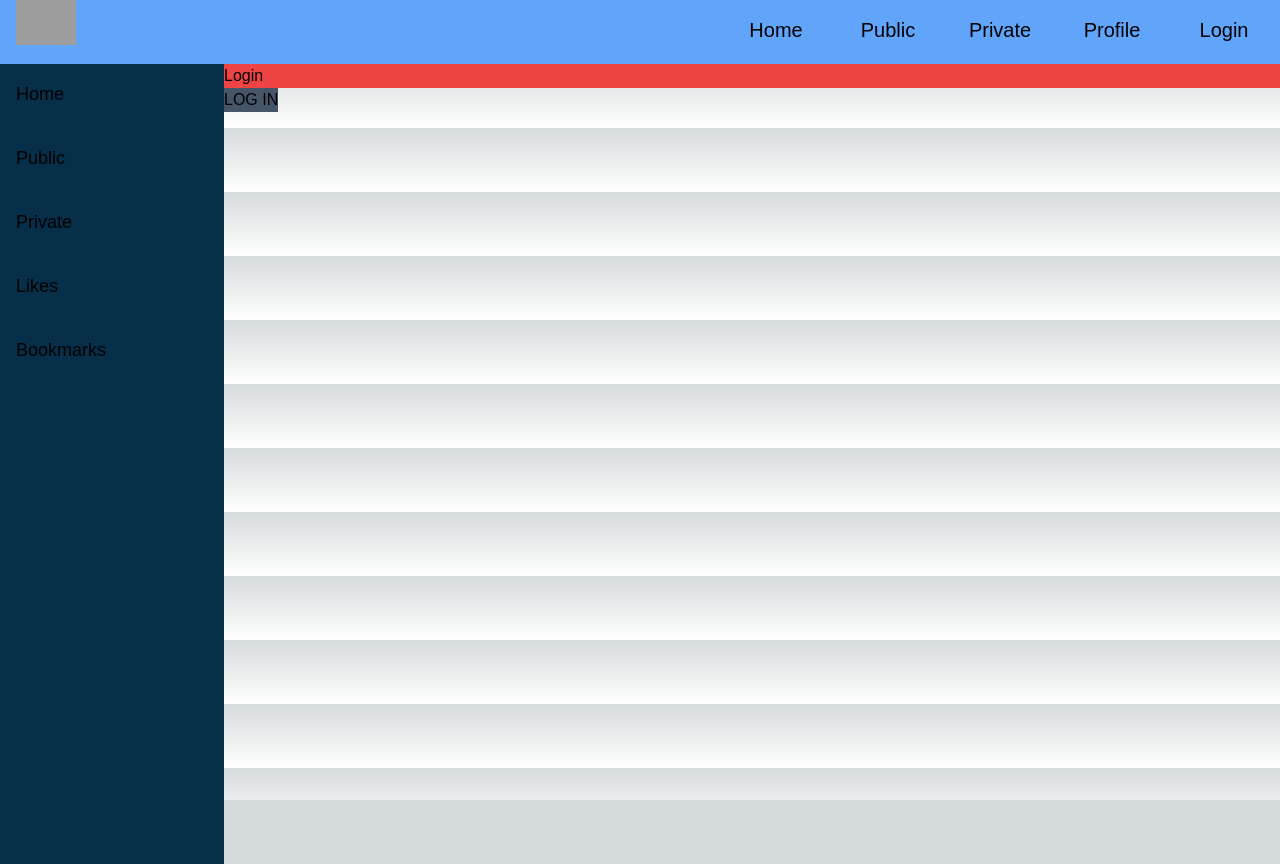
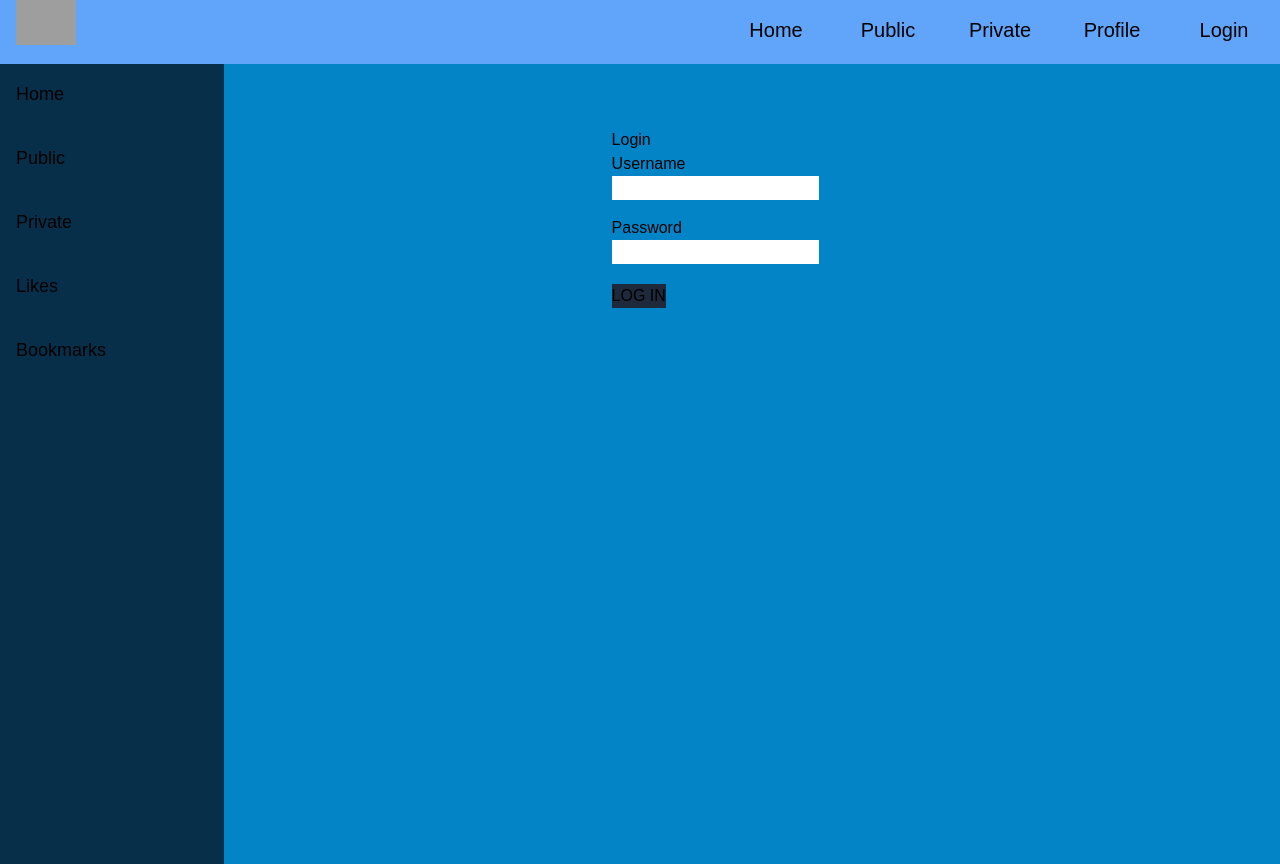
Before and after one commit to SanC005/chimes, a Next.js app: page /login in a window 1280 px wide. Before the commit the page ends 800 px from the top, so only its background shows below. Built offline with nearby package versions, Linux system fonts and the light colour scheme; grey boxes are pictures that could not be loaded.

Commit message:
filter of pages done completely

```diff
--- a/src/app/bookmark/page.js
+++ b/src/app/bookmark/page.js
@@ -3,19 +3,23 @@ import getData from "app/api/getData";
 import Profile from "components/profile/profile";
 import Feedgrid from "components/public_feed/feedgrid";
 import React, { useEffect, useState } from "react";
+import { usePostContext } from "utils/postContext";
 
 export default function Bookmark() {
   const [BookmarkItem, setBookmarkItem] = useState([]);
+  const { postItem,setPostItem } = usePostContext();
   useEffect(() => {
-    console.log("rendering...");
-    const url = `https://chimes-api.vercel.app/api/v1/bookmark`;
-    getData(url).then((data) => {
-      console.log(data.posts)
-      setBookmarkItem(data?.posts)
+    // console.log("rendering...");
+    // const url = `https://chimes-api.vercel.app/api/v1/bookmark`;
+    // getData(url).then((data) => {
+    //   console.log(data.posts)
+    //   setBookmarkItem(data?.posts)
 
-    }
-    );
-  }, []);
+    // }
+    // );
+    const newBookmark = postItem.filter((item) => item.bookmark===true)
+    setBookmarkItem(newBookmark)
+  }, [postItem]);
   return (
     <div className="text-white bg-red-600">
       <Profile />
--- a/src/app/likes/page.js
+++ b/src/app/likes/page.js
@@ -3,19 +3,23 @@ import getData from "app/api/getData";
 import Profile from "components/profile/profile";
 import Feedgrid from "components/public_feed/feedgrid";
 import React, { useEffect, useState } from "react";
+import { usePostContext } from "utils/postContext";
 
 export default function Likes() {
   const [LikesItem, setLikesItem] = useState([]);
+  const { postItem,setPostItem } = usePostContext();
   useEffect(() => {
-    console.log("rendering...");
-    const url = `https://chimes-api.vercel.app/api/v1/likes`;
-    getData(url).then((data) => {
-      console.log(data.posts)
-      setLikesItem(data?.posts)
+    // console.log("rendering...");
+    // const url = `https://chimes-api.vercel.app/api/v1/likes`;
+    // getData(url).then((data) => {
+    //   console.log(data.posts)
+    //   setLikesItem(data?.posts)
 
-    }
-    );
-  }, []);
+    // }
+    // );
+    const newLikes = postItem.filter((item) => item.like===true)
+    setLikesItem(newLikes)
+  }, [postItem]);
   return (
     <div className="text-white bg-red-600">
       <Profile />
--- a/src/app/login/page.js
+++ b/src/app/login/page.js
@@ -8,12 +8,15 @@ function LoginPage() {
       setLog((log) => (!log))
   }
   return (
-    <div>
-      <div className="bg-red-500">
+    <div className="bg-sky-600 h-screen flex justify-center">
+      <div className="flex flex-col gap-5 mt-16">
+      <div className="">
         {log ? <Login/>:<SignUp/>}
       </div>
       <div>
-        <button className="bg-slate-600" onClick={Logging}>LOG IN</button>
+        <button className="bg-slate-800" onClick={Logging}>LOG IN</button>
+      </div>
+
       </div>
 
     </div>
--- a/src/app/page.js
+++ b/src/app/page.js
@@ -33,14 +33,14 @@ export default function Home() {
       <Profile />
       {/* {postItem ? ( */}
         <div>
-          <div
+          {/* <div
             className={darkTheme ? `bg-black` : `bg-red-500`}
             onClick={toggleTheme}
           >
             hey
-          </div>
+          </div> */}
 
-            <Feedgrid data={postItem} />
+            <Feedgrid data={postItem}/>
 
         </div>
       {/* ) : (
--- a/src/app/private/page.js
+++ b/src/app/private/page.js
@@ -20,7 +20,7 @@ export default function Private() {
     // );
     let newPrivate = postItem.filter((item) => item.visibility===false)
     setPrivateItem(newPrivate)
-  }, []);
+  }, [postItem]);
   return (
     <div className="text-white bg-red-600">
       <Profile />
--- a/src/components/login/login.jsx
+++ b/src/components/login/login.jsx
@@ -4,6 +4,16 @@ function Login() {
   return (
     <div>
       <div>Login</div>
+      <form className='flex flex-col w-1/6 gap-4 text-black'>
+      <div>
+          <label>Username</label>
+          <input type="text"></input>
+        </div>
+        <div>
+          <label>Password</label>
+          <input type="password"></input>
+        </div>
+      </form>
     </div>
   )
 }
--- a/src/components/login/signup.jsx
+++ b/src/components/login/signup.jsx
@@ -1,9 +1,21 @@
-import React from 'react'
+import React from "react";
 
 function SignUp() {
   return (
-    <div>Sign Up</div>
-  )
+    <div>
+      <div>Sign Up</div>
+      <form className="flex flex-col w-1/6 gap-4 text-black">
+        <div>
+          <label>Username</label>
+          <input type="text"></input>
+        </div>
+        <div>
+          <label>Password</label>
+          <input type="password"></input>
+        </div>
+      </form>
+    </div>
+  );
 }
 
-export default SignUp
+export default SignUp;
--- a/src/components/post/post.jsx
+++ b/src/components/post/post.jsx
@@ -15,11 +15,11 @@ import {
 import { useUpdatePostContext } from "utils/postContext";
 import UpdateData from "app/api/updateData";
 
-function Post({ bookmark, visibility, ...props }) {
+function Post({ like,bookmark, visibility, ...props }) {
   //STATES DEFINED HERE
   const [buttonPopup, setButtonPopup] = useState(false);
   // const [likecount, setLikecount] = useState(0);
-  const [like, setLike] = useState(false);
+  // const [like, setLike] = useState(false);
   const { AddPost, DeletePost,UpdatePost } = useUpdatePostContext();
   const [expand, setExpand] = useState({
     opens: false,
@@ -46,9 +46,6 @@ function Post({ bookmark, visibility, ...props }) {
   function UpdatingDBPost(id,item){
       UpdateData(item,`https://chimes-api.vercel.app/api/v1/home/${id}`)
   }
-  const toggleLike = () => {
-    setLike((like) => !like);
-  };
   // const increase = () => {
     //   setLikecount((likecount) => likecount + 1);
     //   console.log("increasing");
@@ -69,6 +66,11 @@ function Post({ bookmark, visibility, ...props }) {
         }));
       }
     };
+  const toggleLike = () => {
+    console.log(like)
+    UpdatePost(props.id,"like")
+    UpdatingDBPost(props.id,{like:!like})
+  };
   const changeVisibility = () => {
     UpdatePost(props.id,"visibility")
     UpdatingDBPost(props.id,{visibility:!visibility})
@@ -78,10 +80,10 @@ function Post({ bookmark, visibility, ...props }) {
     UpdatePost(props.id,"bookmark")
     UpdatingDBPost(props.id,{bookmark:!bookmark})
   };
-  useEffect(() => {
-    setLike(props.like)
+  // useEffect(() => {
 
-  }, []);
+
+  // }, []);
   return (
     <div>
       <div className="bg-green-400 text-center max-w-md m-auto h-80 rounded-2xl flex flex-col ">
--- a/src/components/public_feed/feedgrid.jsx
+++ b/src/components/public_feed/feedgrid.jsx
@@ -4,7 +4,7 @@ import Addpost from "../post/addpost";
 
 
 
-function Feedgrid({ data }) {
+function Feedgrid({ data}) {
   const post = data?.map((postData) => (
     <li className="p-2" key={postData.id}>
       <Post
--- a/src/utils/postContext.js
+++ b/src/utils/postContext.js
@@ -37,6 +37,11 @@ export default function PostContextProvider({ children }) {
           obj.id === given_id? { ...obj, bookmark:!obj.bookmark } : obj
         )
       }
+      else if(field==="like"){
+        return (
+          obj.id === given_id? { ...obj, like:!obj.like } : obj
+        )
+      }
     }
     );
     setPostItem(newState)
```
Lines whose indentation alone changed are shown as unchanged.
